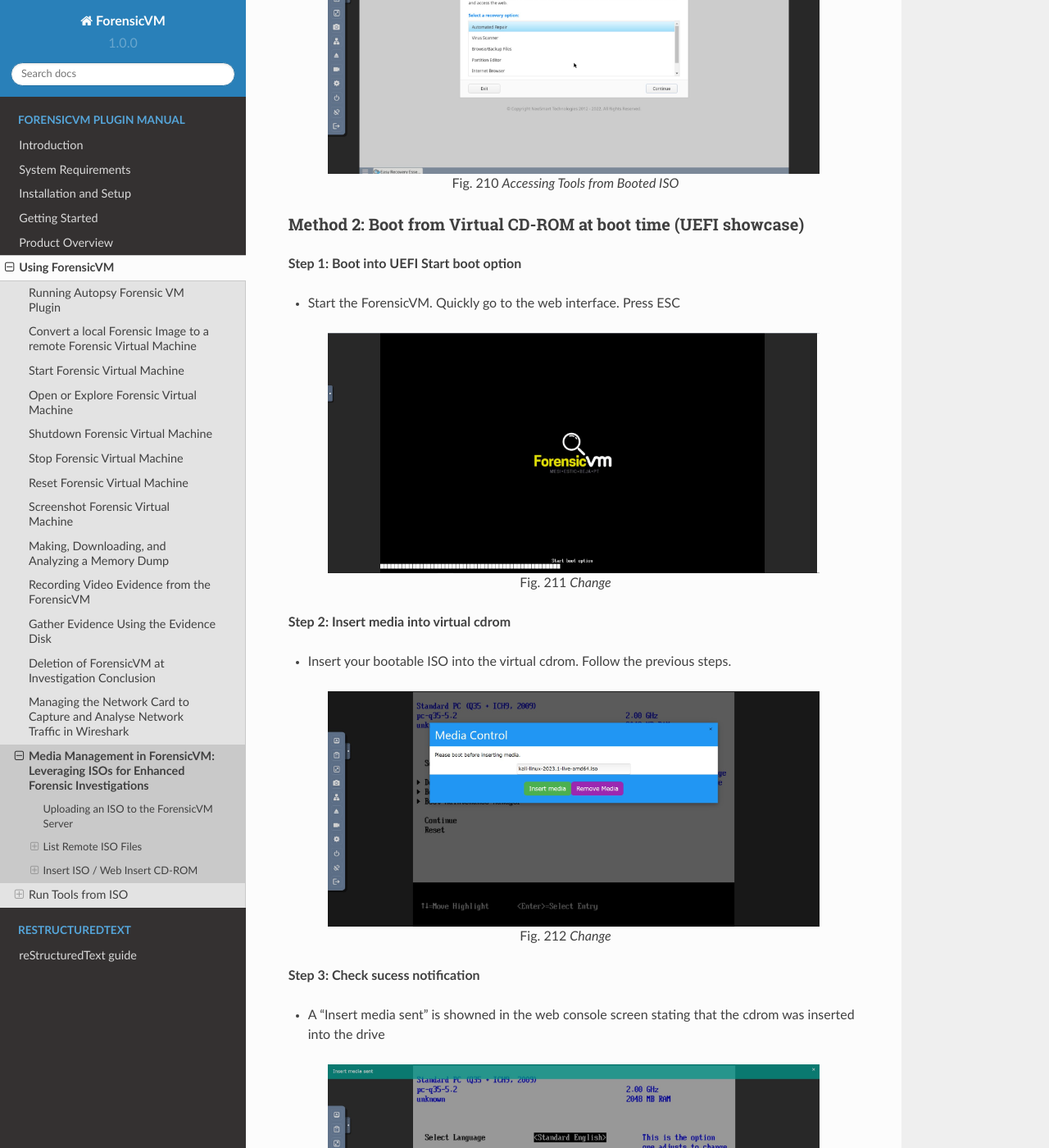
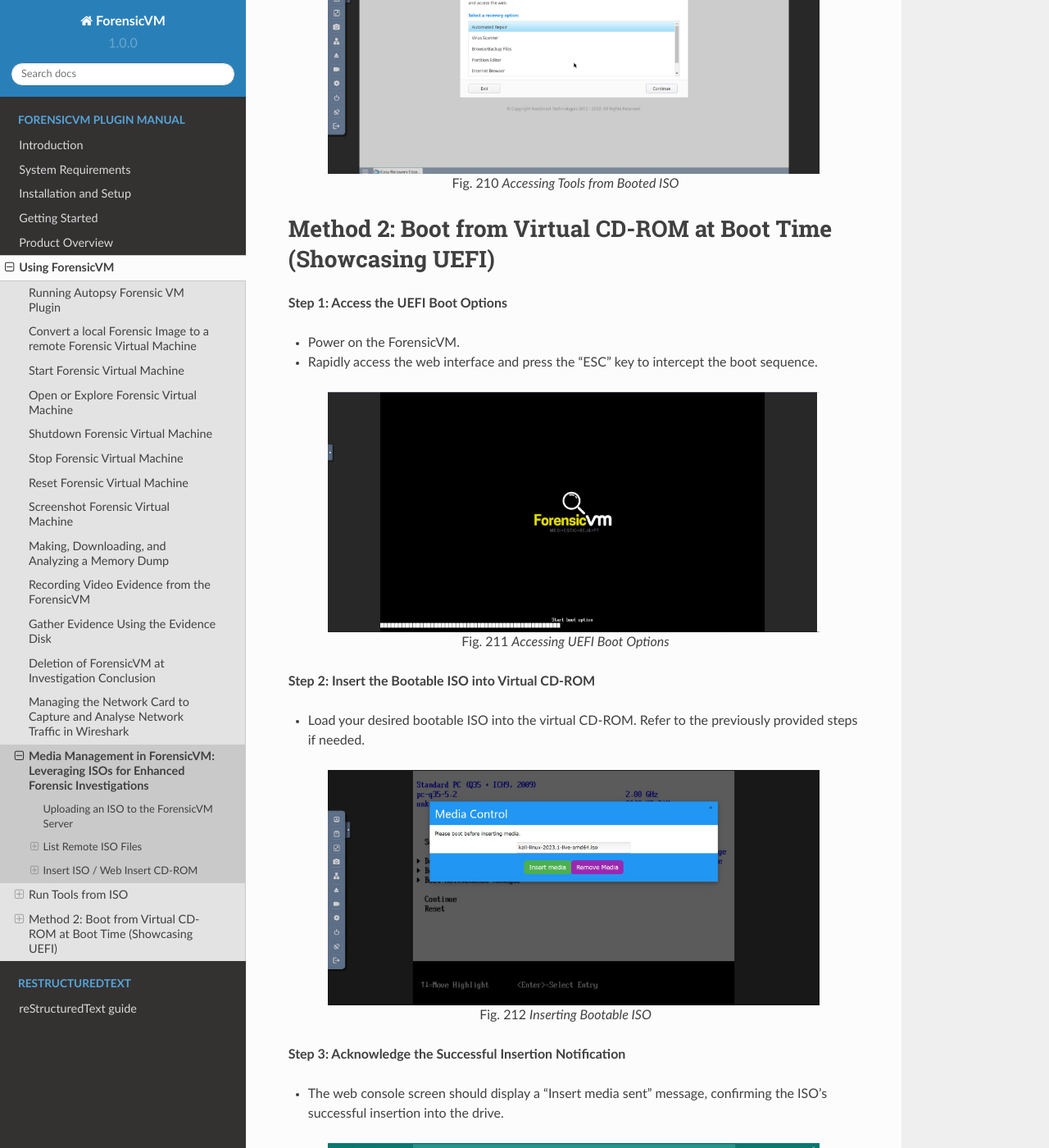
Before and after one commit to nunomourinho/forensicVmAutopsyUserManual, a Sphinx documentation site: the page built from docs/user/media.rst, in a window 1280 px wide and 1400 px high, scrolled down 14537 px. Shown: the whole window at 82% size. Built offline with Sphinx 7.4.7 and the Read the Docs theme 2.0.0, drawn with Linux system fonts in a browser that asks for light colours; pages that are not in the unit, such as notebooks, are missing from menus; some of the changed text lies outside the part shown.

Commit message:
Update media.rst

```diff
--- a/docs/user/media.rst
+++ b/docs/user/media.rst
@@ -352,113 +352,109 @@
 
    Accessing Tools from Booted ISO
 
+Method 2: Boot from Virtual CD-ROM at Boot Time (Showcasing UEFI)
+=================================================================
 
-Method 2: Boot from Virtual CD-ROM at boot time (UEFI showcase)
-*****************************************************************
+**Step 1: Access the UEFI Boot Options**
 
-**Step 1: Boot into UEFI Start boot option**
-
-- Start the ForensicVM. Quickly go to the web interface. Press ESC
+- Power on the ForensicVM.
+- Rapidly access the web interface and press the "ESC" key to intercept the boot sequence.
 
 .. figure:: img/boot_iso_0008.jpg
-   :alt: Change
+   :alt: Accessing UEFI Boot Options
    :align: center
    :width: 600
 
-   Change
+   Accessing UEFI Boot Options
 
-**Step 2: Insert media into virtual cdrom**
+**Step 2: Insert the Bootable ISO into Virtual CD-ROM**
 
-- Insert your bootable ISO into the virtual cdrom. Follow the previous steps.
-
+- Load your desired bootable ISO into the virtual CD-ROM. Refer to the previously provided steps if needed.
 
 .. figure:: img/boot_iso_0009.jpg
-   :alt: Change
+   :alt: Inserting Bootable ISO
    :align: center
    :width: 600
 
-   Change
+   Inserting Bootable ISO
 
-**Step 3: Check sucess notification**
+**Step 3: Acknowledge the Successful Insertion Notification**
 
-- A "Insert media sent" is showned in the web console screen stating that the cdrom was inserted into the drive
-
+- The web console screen should display a "Insert media sent" message, confirming the ISO's successful insertion into the drive.
 
 .. figure:: img/boot_iso_0010.jpg
-   :alt: Change
+   :alt: Successful Insertion Notification
    :align: center
    :width: 600
 
-   Change
+   Successful Insertion Notification
 
-**Step 4: Reset the ForensicVM**
+**Step 4: Command a Reset of ForensicVM**
 
-- Send a reset by clicking the "Reset" Button. The ForensicVM will reboot.
-
+- Trigger a system reset by clicking the "Reset" button. The ForensicVM will undergo a reboot process.
 
 .. figure:: img/boot_iso_0011.jpg
-   :alt: Change
+   :alt: Resetting ForensicVM
    :align: center
    :width: 600
 
-   Change
+   Resetting ForensicVM
 
-**Step 5: Press ESC again to go to UEFI**
+**Step 5: Navigate to UEFI Menu**
 
-- Once again press ESC This will take you to the UEFI menu where you now can select the DVDROM boot option.
+- Upon reboot, press the "ESC" key once more. This will usher you into the UEFI menu.
 
 .. figure:: img/boot_iso_0012.jpg
-   :alt: Change
+   :alt: Accessing UEFI Menu
    :align: center
    :width: 600
 
-   Change
+   Accessing UEFI Menu
 
-**Step 6: Select the "Boot Manager" option**
+**Step 6: Opt for "Boot Manager"**
 
-- Select the menu "Boot Manager". Use the arrow keys and press <ENTER>
+- In the UEFI menu, navigate to the "Boot Manager" using arrow keys and confirm your selection with the <ENTER> key.
 
 .. figure:: img/boot_iso_0016.jpg
-   :alt: Change
+   :alt: Selecting Boot Manager
    :align: center
    :width: 600
 
-   Change
+   Selecting Boot Manager
 
-**Step 7: Select the UEFI QEMU DVD-ROM**
+**Step 7: Choose "UEFI QEMU DVD-ROM"**
 
-- Select the menu "UEFI QEMU DVDROM". Use the arrow keys and press <ENTER>
+- From the available options, locate and select "UEFI QEMU DVD-ROM". Use the arrow keys for navigation and confirm with <ENTER>.
 
 .. figure:: img/boot_iso_0013.jpg
-   :alt: Change
+   :alt: UEFI QEMU DVD-ROM Option
    :align: center
    :width: 600
 
-   Change
+   UEFI QEMU DVD-ROM Option
 
-**Step 8: The DVD or CDROM will boot on the virtual CDROM Drive**
+**Step 8: Await the Virtual CD-ROM Boot Sequence**
 
-- If a menu appear select the pretended option. If not, please wait until the ForensicVM boot the ISO media.
+- If a selection menu is presented, choose the appropriate option. If not, patiently wait as the ForensicVM initializes the ISO media.
 
 .. figure:: img/boot_iso_0014.jpg
-   :alt: Change
+   :alt: Virtual CD-ROM Booting
    :align: center
    :width: 600
 
-   Change
+   Virtual CD-ROM Booting
 
-**Step 8: Choose and run yourr tools**
+**Step 9: Access and Execute Forensic Tools**
 
-- Choose and run your tools. In this example the Forensic tools of Kali linux are used.
+- Once booted, you can now select and run your preferred forensic tools. This example demonstrates utilizing forensic tools from Kali Linux.
 
 .. figure:: img/boot_iso_0015.jpg
-   :alt: Change
+   :alt: Kali Linux Forensic Tools
    :align: center
    :width: 600
 
-   Change
+   Kali Linux Forensic Tools
 
-On this method we will boot the ForensicVM. We then press ESC to the boot menu
 
 Eject ISO / Web Eject CD-ROM
 ------------------------------
```
